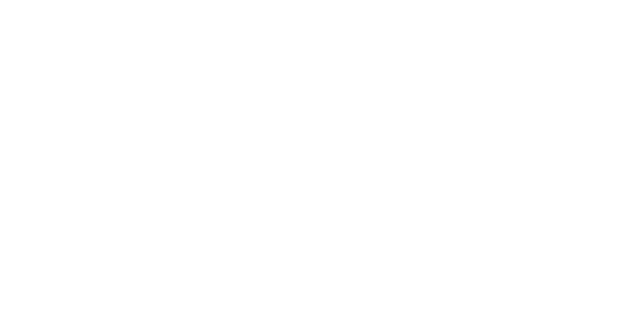
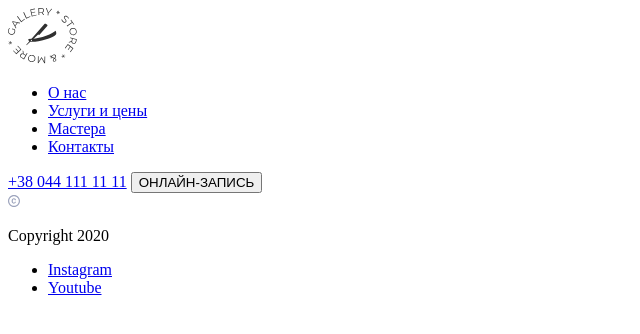
Before and after one commit to Serhii-Filatov/goit-markup-cw-01, a plain HTML site: page index.html in a window 1280 px wide. Shown: the whole page, without its empty margins (0-640 px from the left). Drawn offline with Linux system fonts and the light colour scheme.

Commit message:
adds header and footer

```diff
--- a/index.html
+++ b/index.html
@@ -4,9 +4,65 @@
     <meta charset="UTF-8" />
     <meta http-equiv="X-UA-Compatible" content="IE=edge" />
     <meta name="viewport" content="width=device-width, initial-scale=1.0" />
-    <title></title>
+    <title>Barber Shop</title>
   </head>
 
   <body>
+    <header>
+      <a href="./index.html">
+        <img src="./images/Logo.svg" alt="Логотип компании" />
+      </a>
+      <nav>
+        <ul>
+          <li>
+            <a href="#">О нас</a>
+          </li>
+          <li>
+            <a href="#">Услуги и цены</a>
+          </li>
+          <li>
+            <a href="#">Мастера</a>
+          </li>
+          <li>
+            <a href="#">Контакты</a>
+          </li>
+        </ul>
+
+        <div>
+          <a href="tel:+380441111111">+38 044 111 11 11</a>
+          <button type="button">ОНЛАЙН-ЗАПИСЬ</button>
+        </div>
+      </nav>
+    </header>
+    <main>
+      <!-- Герой -->
+      <section></section>
+      <!-- О нас -->
+      <section></section>
+      <!-- Услуги и цены -->
+      <section></section>
+      <!-- Почему мы -->
+      <section></section>
+      <!-- Наши мастера -->
+      <section></section>
+      <!-- Портфолио -->
+      <section></section>
+      <!-- Контакты -->
+      <section></section>
+    </main>
+    <footer>
+      <img src="./images/copyright.svg" alt="значок копирайт" />
+      <p>Copyright 2020</p>
+      <ul>
+        <li>
+          <a href="https://www.instagram.com" target="_blank" rel="noreferrer noopener"
+            >Instagram</a
+          >
+        </li>
+        <li>
+          <a href="https://www.youtube.com" target="_blank" rel="noreferrer noopener">Youtube</a>
+        </li>
+      </ul>
+    </footer>
   </body>
 </html>
```
Also changed, not shown: images/copyright.svg (added), images/logo.svg (added), 1 other file.
